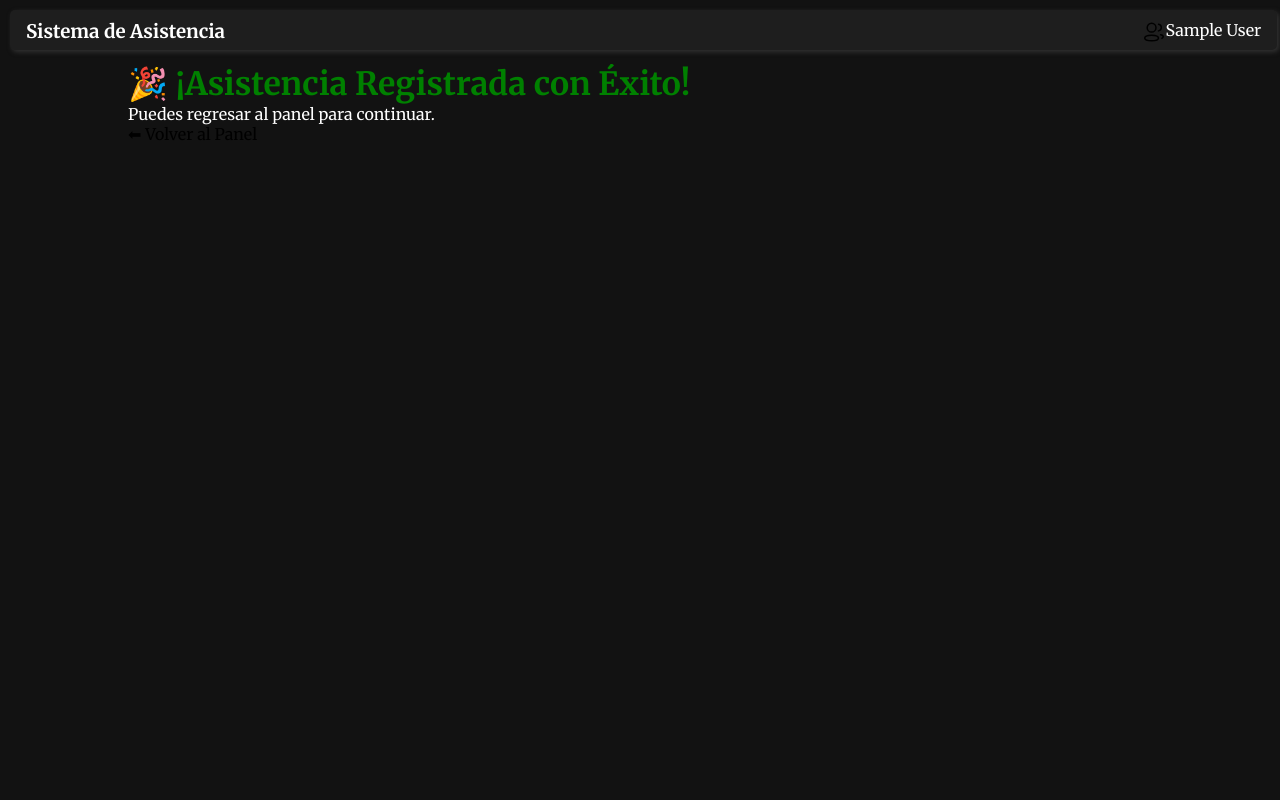
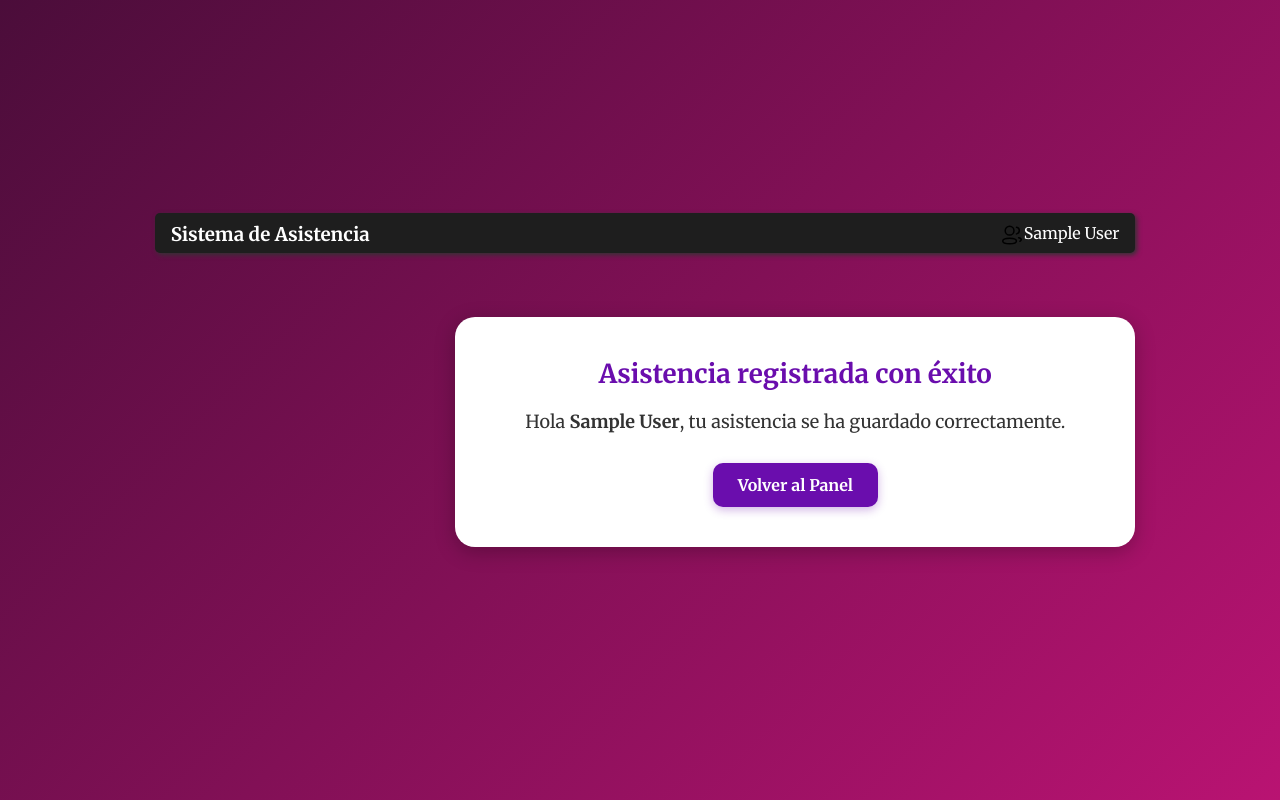
Before and after one commit to HIJN-bot/asistencia, a PHP site: page /student/success.php in a window 1280 px wide. Run offline with PHP 8.4, Linux system fonts and the light colour scheme; the visitor is signed in with stand-in values (Sample User, id 1); some web fonts are replaced.

Commit message:
Enhance success page layout and messages
Updated the success page to improve styling and user experience.

```diff
--- a/QR-Code-Based-Attendance-System/QR-ATS-main/student/success.php
+++ b/QR-Code-Based-Attendance-System/QR-ATS-main/student/success.php
@@ -2,24 +2,81 @@
 session_start();
 if (!isset($_SESSION["student_name"])) {
   header("location:../index.php");
+  exit();
 }
 ?>
 
 <!DOCTYPE html>
-<html lang="es"> <!-- cambiado a español -->
+<html lang="es">
 
 <head>
   <meta charset="UTF-8" />
   <meta name="viewport" content="width=device-width, initial-scale=1.0" />
-  <title>Panel de Control</title> <!-- traducido -->
+  <title>Panel de Control</title>
   <link rel="stylesheet" href="../css/style.css" />
   <style>
-    a {
+    body {
+      font-family: Arial, sans-serif;
+      background: linear-gradient(135deg, #4b0d3a, #b91372);
+      margin: 0;
+      padding: 0;
+      height: 100vh;
+      display: flex;
+      flex-direction: column;
+      align-items: center;
+      justify-content: center;
+    }
+
+    .container {
+      max-width: 600px;
+      margin: 50px auto;
+      padding: 40px;
+      background: #ffffff;
+      border-radius: 20px;
+      box-shadow: 0px 5px 20px rgba(0, 0, 0, 0.25);
+      text-align: center;
+      animation: fadeIn 0.8s ease-in-out;
+    }
+
+    .msg {
+      color: #6a0dad;
+      font-size: 26px;
+      font-weight: bold;
+      margin-bottom: 20px;
+    }
+
+    p {
+      color: #333;
+      font-size: 18px;
+      margin-bottom: 30px;
+    }
+
+    a.button {
+      display: inline-block;
+      padding: 12px 25px;
+      background: #6a0dad;
+      color: white;
+      border-radius: 10px;
       text-decoration: none;
-      color: black;
+      font-weight: bold;
+      transition: 0.3s;
+      box-shadow: 0px 3px 10px rgba(106, 13, 173, 0.3);
     }
-    .msg {
-      color: green;
+
+    a.button:hover {
+      background: #53108e;
+      box-shadow: 0px 4px 15px rgba(106, 13, 173, 0.4);
+    }
+
+    @keyframes fadeIn {
+      from {
+        opacity: 0;
+        transform: translateY(10px);
+      }
+      to {
+        opacity: 1;
+        transform: translateY(0);
+      }
     }
   </style>
 </head>
@@ -31,25 +88,13 @@ if (!isset($_SESSION["student_name"])) {
       $username = $_SESSION['student_name'];
       include "../componets/header.php";
     ?>
+
     <div class="container">
-      <h1 class="msg">🎉 ¡Asistencia Registrada con Éxito!</h1> <!-- mensaje en español -->
-      <p>Puedes regresar al panel para continuar.</p>
-      <a href="dashboard.php">⬅ Volver al Panel</a>
+      <h1 class="msg">Asistencia registrada con éxito</h1>
+      <p>Hola <strong><?php echo htmlspecialchars($username); ?></strong>, tu asistencia se ha guardado correctamente.</p>
+      <a href="student_dashboard.php" class="button">Volver al Panel</a>
     </div>
   </main>
-  <script>
-    var show = 0;
-    function showBox() {
-      let box = document.getElementById('box');
-      if (show == 0) {
-        box.style.height = "100px";
-        show = 1;
-      } else {
-        box.style.height = "0px";
-        show = 0;
-      }
-    }
-  </script>
 </body>
 
 </html>
```
